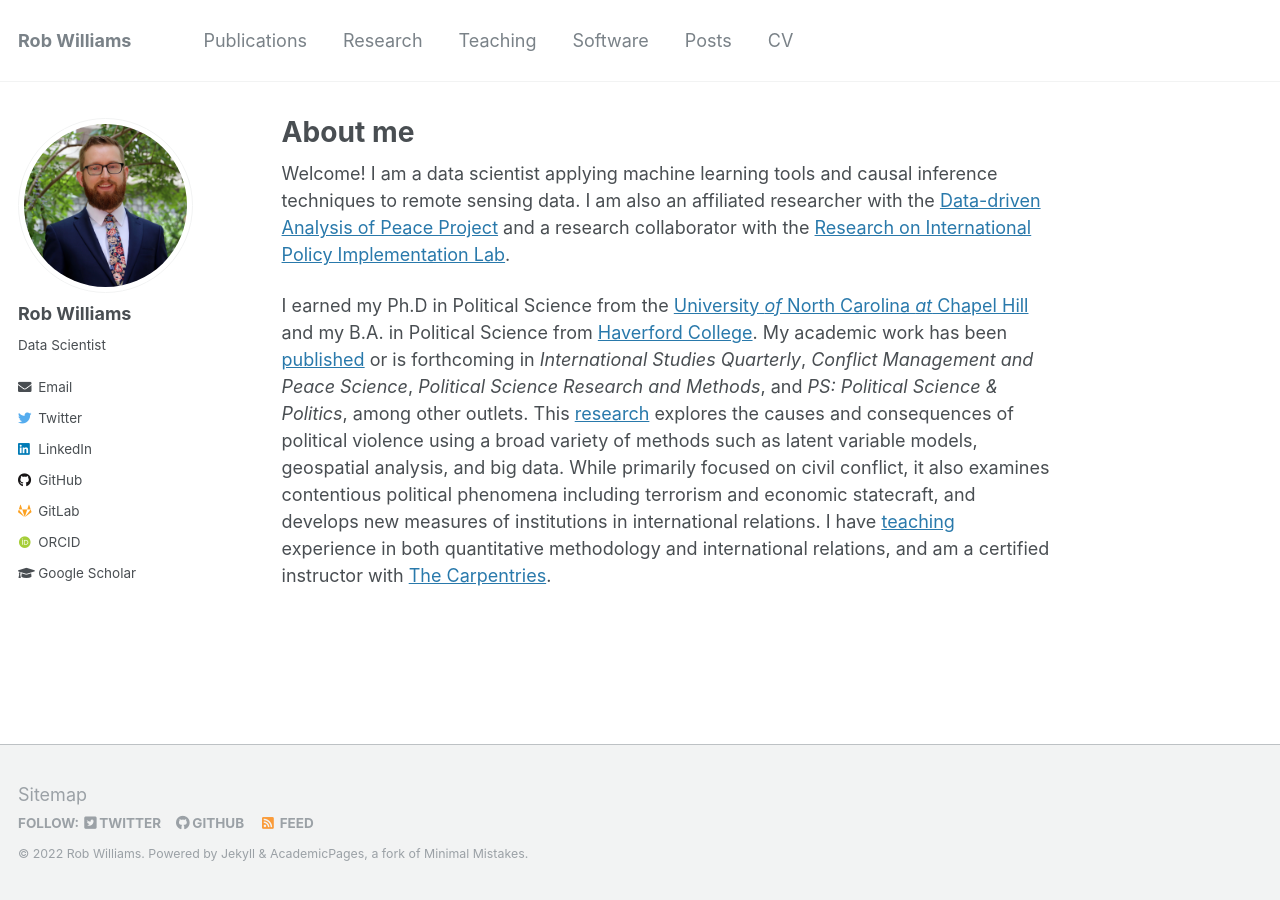
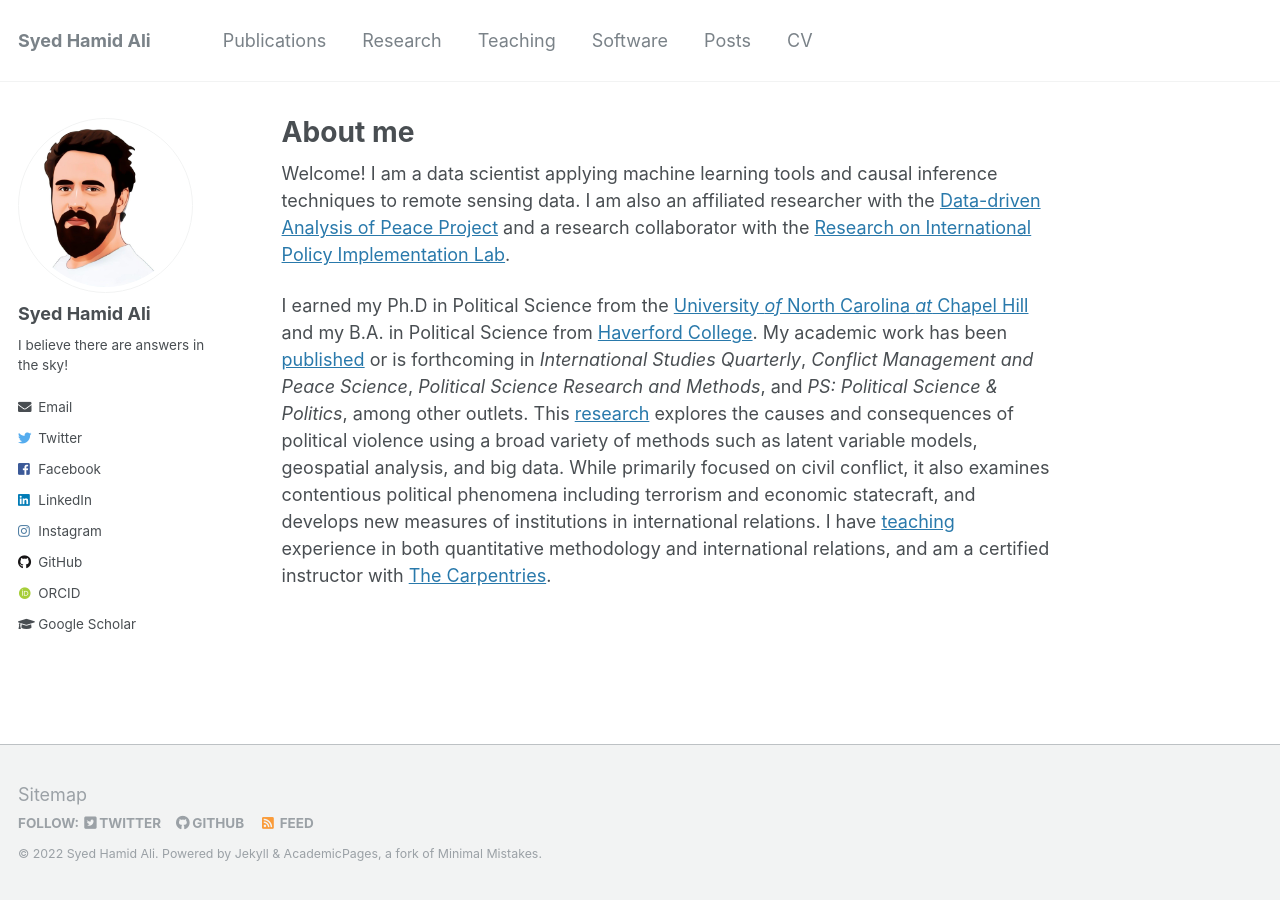
Before and after one commit to syedhamidali/syedhamidali.github.io, a Jekyll site: the page built from _pages/about.md, in a window 1280 px wide. Built offline with Jekyll 4.4.1, drawn with Linux system fonts in a browser that asks for light colours; some web fonts are replaced.

Commit message:
update config

```diff
--- a/_config.yml
+++ b/_config.yml
@@ -7,13 +7,13 @@
 
 # Site Settings
 locale                   : "en-US"
-title                    : "Rob Williams"
+title                    : "Syed Hamid Ali"
 title_separator          : "-"
-name                     : &name "Rob Williams"
-description              : &description "Postdoc in Political Science"
-url                      : https://jayrobwilliams.com # the base hostname & protocol for your site e.g. "https://mmistakes.github.io"
+name                     : &name "Syed Hamid Ali"
+description              : &description "M. Tech Atmospheric Science"
+url                      : https://syedha.com # the base hostname & protocol for your site e.g. "https://mmistakes.github.io"
 baseurl                  : "" # the subpath of your site, e.g. "/blog"
-repository               : "jayrobwilliams/jayrobwilliams.github.io"
+repository               : "syedhamidali/syedhamidali.github.io"
 teaser                   : # filename of teaser fallback teaser image placed in /images/, .e.g. "500x300.png"
 breadcrumbs              : false # true, false (default)
 words_per_minute         : 160
@@ -57,7 +57,7 @@ yandex_site_verification :
 
 # Social Sharing
 twitter:
-  username               : jayrobw
+  username               : hamidrixvi
 facebook:
   username               :
   app_id                 :
@@ -77,42 +77,42 @@ analytics:
   google:
     tracking_id          :
   goatcounter:
-    code		 : jayrobwilliams
+    code		 : syedhamidali
 
 
 # Site Author
 author:
-  name             : "Rob Williams"
+  name             : "Syed Hamid Ali"
   avatar           : "profile.png"
-  bio              : "Data Scientist"
+  bio              : "I believe there are answers in the sky!"
   location         :
   employer         :
   pubmed           :
-  orcid            : "http://orcid.org/0000-0001-9259-3883"
-  googlescholar    : "https://scholar.google.com/citations?user=fiaPSmgAAAAJ"
-  email            : "rob.williams@wustl.edu"
+  orcid            : "https://orcid.org/0000-0002-7188-2544"
+  googlescholar    : "https://scholar.google.com/citations?user=f1DO2GEAAAAJ&hl=en"
+  email            : "syed44@purdue.edu"
   researchgate     :  # example: "https://www.researchgate.net/profile/yourprofile"
   uri              :
   bitbucket        :
   codepen          :
   dribbble         :
   flickr           :
-  facebook         :
+  facebook         : "hamidrixvi"
   foursquare       :
-  github           : "jayrobwilliams"
-  gitlab           : "jayrobwilliams"
+  github           : "syedhamidali"
+  gitlab           :
   google_plus      :
   keybase          :
-  instagram        :
+  instagram        : "hamidrixvi"
   impactstory      : #"https://profiles.impactstory.org/u/xxxx-xxxx-xxxx-xxxx"
   lastfm           :
-  linkedin         : "jayrobwilliams"
+  linkedin         : "hamidrixvi"
   pinterest        :
   soundcloud       :
-  stackoverflow    : #"https://stackoverflow.com/users/10912314/jayrobwilliams"
+  stackoverflow    :
   steam            :
   tumblr           :
-  twitter          : "jayrobw"
+  twitter          : "hamidrixvi"
   vine             :
   weibo            :
   xing             :
@@ -255,7 +255,7 @@ sass:
 permalink: /:categories/:title/
 # paginate: 5 # amount of posts to show
 # paginate_path: /page:num/
-timezone: America/Chicago # http://en.wikipedia.org/wiki/List_of_tz_database_time_zones
+timezone: America/Indiana/Indianapolis # http://en.wikipedia.org/wiki/List_of_tz_database_time_zones
 
 
 # Plugins
```
Also changed, not shown: images/profile.png, 4 other files.
